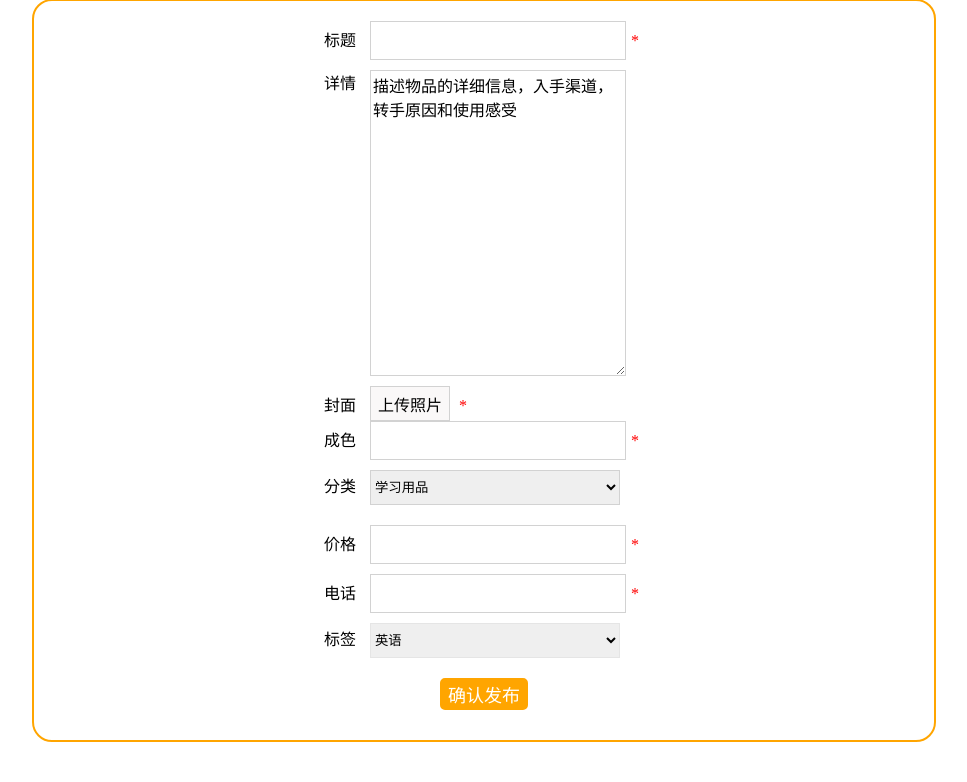
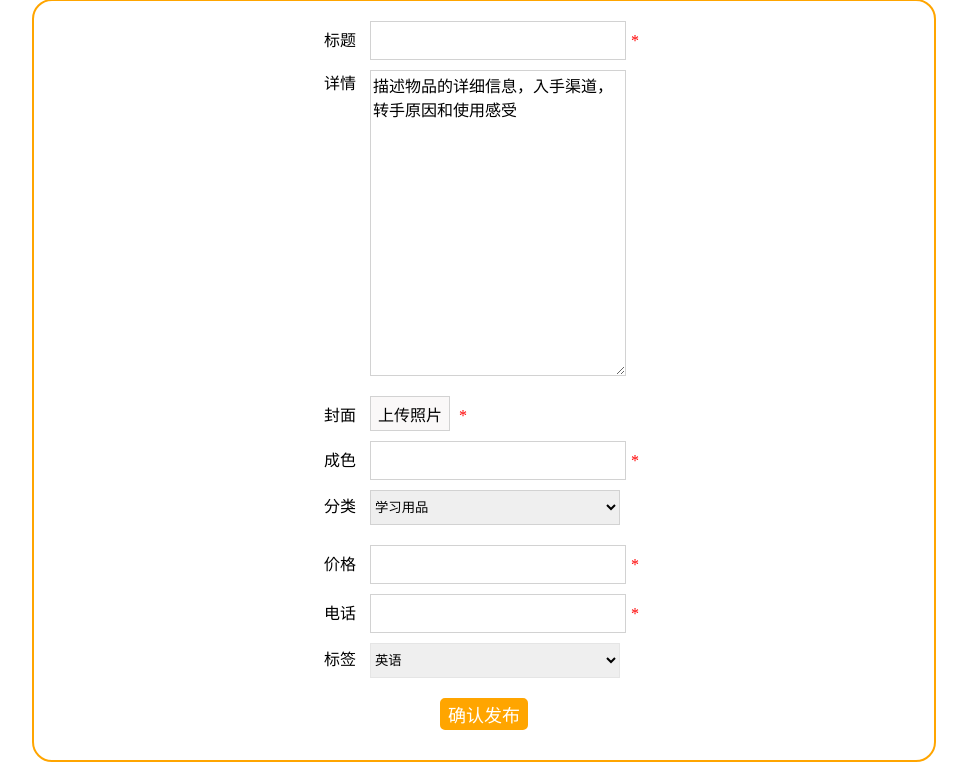
Before and after one commit to CJMMay/secondhand, a Django app: page /sells/publish/ in a window 1280 px wide. Shown: the part 151-933 px from the top of the page, without its empty margins (156-1123 px from the left). Before the commit the page ends 893 px from the top, so only its background shows below. Run offline with Django 3.2, Linux system fonts and the light colour scheme.

Commit message:
修改样式

```diff
--- a/sells/static/css/head.css
+++ b/sells/static/css/head.css
@@ -1,6 +1,7 @@
 body {
     width: 1190px;
     margin: auto;
+	font-size: 16px;
 }
 #nav{
 	border-bottom:1px solid #dad9d7
--- a/sells/templates/publish.html
+++ b/sells/templates/publish.html
@@ -14,7 +14,8 @@
             {% csrf_token %}
             <div style="width:320px;margin: auto;">
                 <label class="lab">标题</label>
-            <input class="shuru" id="biaoti" name='name' required/><span style="color: red;margin-left: 5px;">*</span>
+                <input class="shuru" id="biaoti" name='name' required/><span
+                    style="color: red;margin-left: 5px;">*</span>
 
             </div>
             <div style="width:320px;margin: auto;">
@@ -22,7 +23,7 @@
                 <label class="lab">详情</label>
                 <textarea class="shuru" id="xiangqing" name='description'>描述物品的详细信息，入手渠道，转手原因和使用感受</textarea>
             </div>
-              <div style="width:320px;margin: auto;">
+            <div style="width:320px;margin:10px auto;">
                 <label class="lab">封面</label>
                 <input type="button"
                        style="border:1px solid #D2D2D2;width:80px;height:35px;font-size:16px;background-color:#FAF8F8;margin-left:10px;"
@@ -34,7 +35,8 @@
             </div>
             <div style="width:320px;margin: auto;">
                 <label class="lab">成色</label>
-            <input class="shuru" id="chengse" name='gold' required/><span style="color: red;margin-left: 5px;">*</span>
+                <input class="shuru" id="chengse" name='gold' required/><span
+                    style="color: red;margin-left: 5px;">*</span>
             </div>
             <div style="width:320px;margin: auto;">
                 <label class="lab">分类</label>
@@ -51,11 +53,13 @@
             </div>
             <div style="width:320px;margin: auto;">
                 <label class="lab">价格</label>
-            <input class="shuru" id="jiage" name='price' required/><span style="color: red;margin-left: 5px;">*</span>
+                <input class="shuru" id="jiage" name='price' required/><span
+                    style="color: red;margin-left: 5px;">*</span>
             </div>
             <div style="width:320px;margin: auto;">
                 <label class="lab">电话</label>
-            <input class="shuru" id="dianhua" name='tel' required/><span style="color: red;margin-left: 5px;">*</span>
+                <input class="shuru" id="dianhua" name='tel' required/><span
+                    style="color: red;margin-left: 5px;">*</span>
             </div>
             <div style="width:320px;margin: auto;">
                 <label class="lab">标签</label>
```
Also changed, not shown: db.sqlite3. Lines whose indentation alone changed are shown as unchanged.
